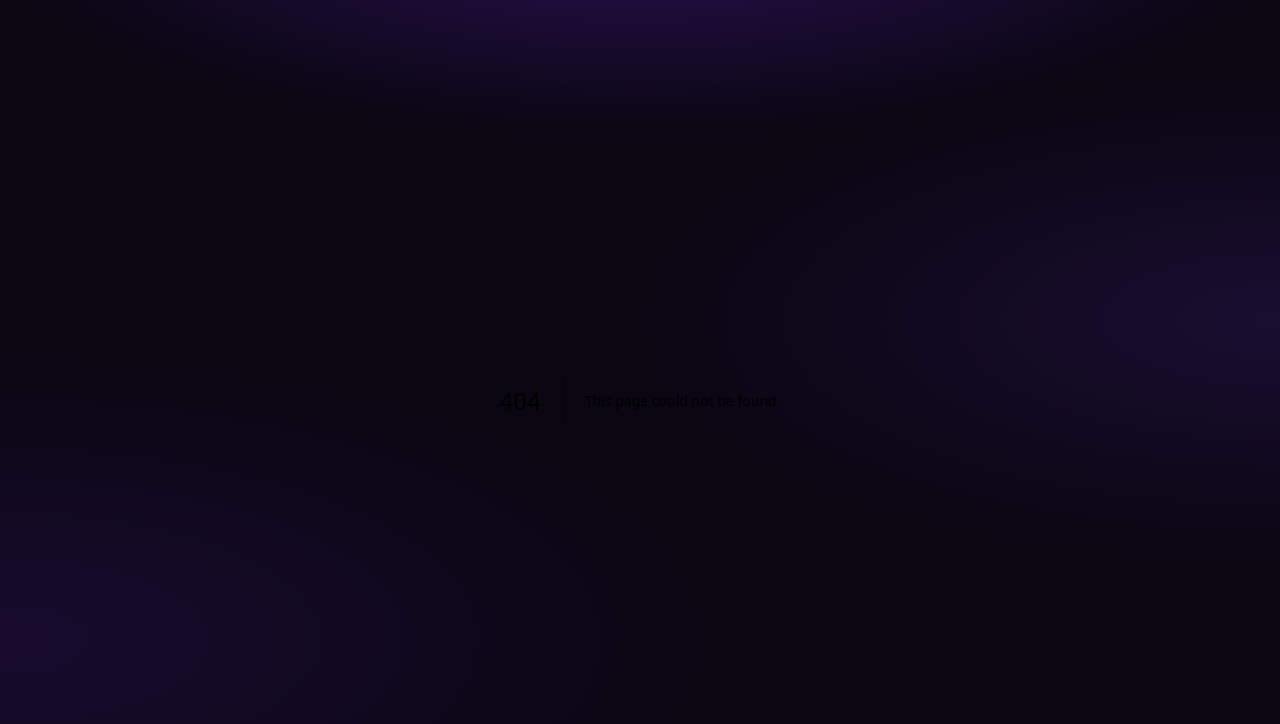
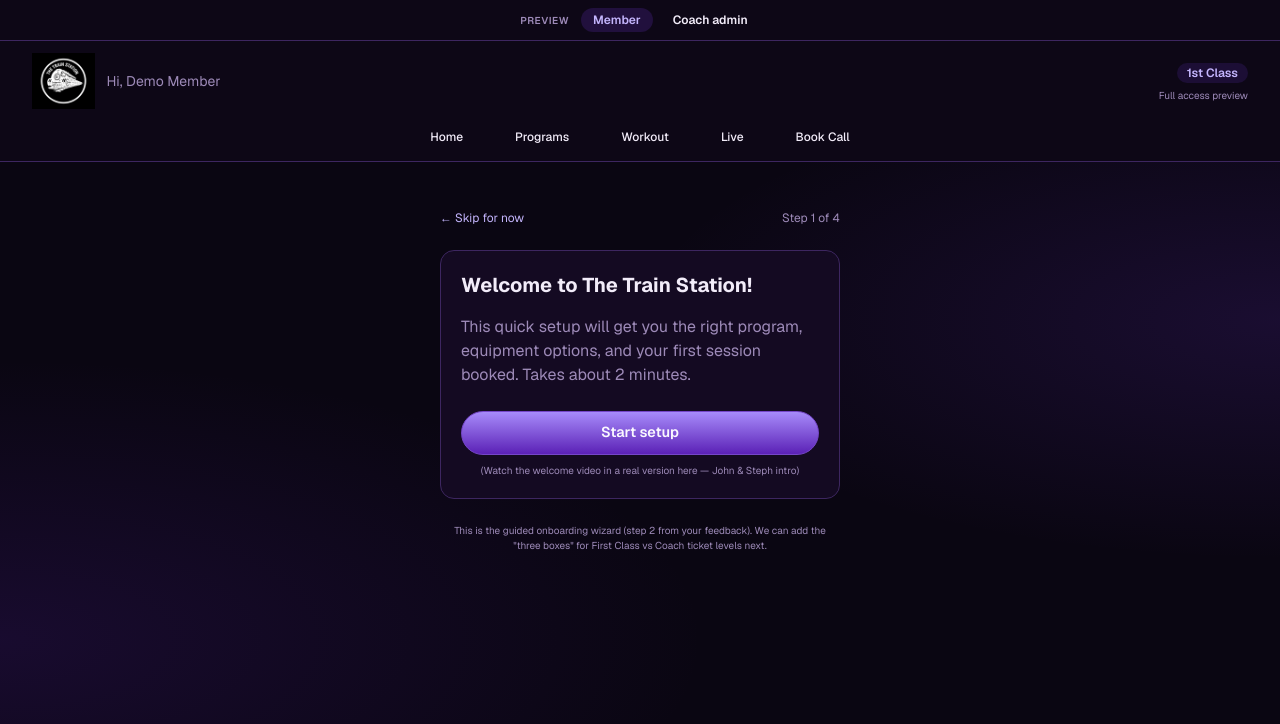
Before and after one commit to Coachjohnepop/train-station, a Next.js app: page /member/onboard in a window 1280 px wide. Before the commit this address had no page. Shown: the top 724 px of the page. Built offline with nearby package versions, Linux system fonts and the light colour scheme; no server answers; the database is empty.

Commit message:
feat: step 2 starter - onboarding wizard (welcome, home equip reuse, measurements, Calendly booking). Hooked from Enroll button redirect + updated text. Per client feedback priority 2.

```diff
--- /dev/null
+++ b/src/app/member/onboard/page.tsx
@@ -0,0 +1,167 @@
+"use client";
+
+import { useState } from "react";
+import Link from "next/link";
+import MemberHomeEquipment from "@/components/MemberHomeEquipment";
+
+export default function OnboardingWizard() {
+  const [currentStep, setCurrentStep] = useState(1);
+  const [measurements, setMeasurements] = useState({ weight: "", notes: "" });
+  const [completed, setCompleted] = useState(false);
+
+  const totalSteps = 4;
+
+  const nextStep = () => {
+    if (currentStep < totalSteps) {
+      setCurrentStep(currentStep + 1);
+    } else {
+      setCompleted(true);
+    }
+  };
+
+  const prevStep = () => {
+    if (currentStep > 1) setCurrentStep(currentStep - 1);
+  };
+
+  const handleMeasurementsSave = () => {
+    // For demo: in real would save to user profile / settings
+    console.log("Saved measurements (demo):", measurements);
+    nextStep();
+  };
+
+  if (completed) {
+    return (
+      <div className="max-w-md mx-auto p-6 text-center space-y-6">
+        <div className="text-4xl">🎉</div>
+        <h1 className="text-2xl font-bold">You're all set!</h1>
+        <p className="text-[var(--muted)]">
+          Welcome to the team. Your equipment, measurements, and first booking are ready.
+          Head to your dashboard to start training.
+        </p>
+        <Link href="/member" className="btn-primary inline-block">
+          Go to Dashboard
+        </Link>
+        <p className="text-xs text-[var(--muted)] mt-4">
+          (In a real flow this would also mark your onboarding complete and show the right ticket level.)
+        </p>
+      </div>
+    );
+  }
+
+  return (
+    <div className="max-w-md mx-auto p-6 space-y-6">
+      <div className="flex items-center justify-between">
+        <Link href="/member" className="text-xs text-accent hover:underline">
+          ← Skip for now
+        </Link>
+        <div className="text-xs text-[var(--muted)]">
+          Step {currentStep} of {totalSteps}
+        </div>
+      </div>
+
+      <div className="card p-6 space-y-4">
+        {currentStep === 1 && (
+          <>
+            <h1 className="text-xl font-bold">Welcome to The Train Station!</h1>
+            <p className="text-[var(--muted)]">
+              This quick setup will get you the right program, equipment options,
+              and your first session booked. Takes about 2 minutes.
+            </p>
+            <div className="pt-2">
+              <button
+                onClick={nextStep}
+                className="btn-primary w-full"
+              >
+                Start setup
+              </button>
+              <p className="text-[10px] text-center text-[var(--muted)] mt-2">
+                (Watch the welcome video in a real version here — John &amp; Steph intro)
+              </p>
+            </div>
+          </>
+        )}
+
+        {currentStep === 2 && (
+          <>
+            <h2 className="text-lg font-semibold">Tell us what you have at home</h2>
+            <p className="text-sm text-[var(--muted)]">
+              Check the items you can use for home workouts. This helps us show realistic options in your program.
+            </p>
+            <div className="pt-2">
+              <MemberHomeEquipment />
+            </div>
+            <div className="flex gap-3 pt-4">
+              <button onClick={prevStep} className="btn-ghost flex-1">Back</button>
+              <button onClick={nextStep} className="btn-primary flex-1">Continue</button>
+            </div>
+          </>
+        )}
+
+        {currentStep === 3 && (
+          <>
+            <h2 className="text-lg font-semibold">Quick measurements</h2>
+            <p className="text-sm text-[var(--muted)]">
+              Morning scale weight (no clothes) helps us track progress. We can remind you every few days.
+            </p>
+            <div className="space-y-4 pt-2">
+              <div>
+                <label className="text-xs text-[var(--muted)] block mb-1">Current weight (lbs)</label>
+                <input
+                  type="number"
+                  value={measurements.weight}
+                  onChange={(e) => setMeasurements({ ...measurements, weight: e.target.value })}
+                  placeholder="e.g. 185"
+                  className="input w-full"
+                />
+              </div>
+              <div>
+                <label className="text-xs text-[var(--muted)] block mb-1">Notes (optional)</label>
+                <textarea
+                  value={measurements.notes}
+                  onChange={(e) => setMeasurements({ ...measurements, notes: e.target.value })}
+                  placeholder="Any injuries, goals, or preferences?"
+                  className="input w-full h-20"
+                />
+              </div>
+            </div>
+            <div className="flex gap-3 pt-4">
+              <button onClick={prevStep} className="btn-ghost flex-1">Back</button>
+              <button onClick={handleMeasurementsSave} className="btn-primary flex-1">Save &amp; continue</button>
+            </div>
+          </>
+        )}
+
+        {currentStep === 4 && (
+          <>
+            <h2 className="text-lg font-semibold">Book your first session</h2>
+            <p className="text-sm text-[var(--muted)]">
+              Pick a time with your coach. We'll send a reminder via SMS.
+            </p>
+            <div className="pt-4 space-y-3">
+              <a
+                href="https://calendly.com/your-coach-link" // TODO: replace with real Calendly link
+                target="_blank"
+                rel="noopener noreferrer"
+                className="btn-primary block text-center"
+              >
+                Open Calendly to book
+              </a>
+              <p className="text-xs text-center text-[var(--muted)]">
+                (This will create a booking and trigger a coach SMS in the full version)
+              </p>
+            </div>
+            <div className="flex gap-3 pt-4">
+              <button onClick={prevStep} className="btn-ghost flex-1">Back</button>
+              <button onClick={nextStep} className="btn-primary flex-1">Finish setup</button>
+            </div>
+          </>
+        )}
+      </div>
+
+      <p className="text-[10px] text-center text-[var(--muted)]">
+        This is the guided onboarding wizard (step 2 from your feedback).
+        We can add the "three boxes" for First Class vs Coach ticket levels next.
+      </p>
+    </div>
+  );
+}
--- a/src/components/EnrollButton.tsx
+++ b/src/components/EnrollButton.tsx
@@ -20,7 +20,8 @@ export default function EnrollButton({
         method: "POST",
       });
       if (res.ok) {
-        router.refresh();
+        // After enrolling, send user into the guided onboarding wizard (step 2 from client feedback)
+        router.push('/member/onboard');
       } else {
         const err = await res.json().catch(() => ({}));
         alert(err.detail || "Failed to enroll");
@@ -75,7 +76,7 @@ export default function EnrollButton({
       disabled={loading}
       className="text-[10px] px-2.5 py-0.5 rounded bg-accent text-white font-medium hover:brightness-110 transition disabled:opacity-50"
     >
-      {loading ? "..." : "Enroll (free)"}
+      {loading ? "..." : "Enroll & start setup"}
     </button>
   );
 }
```
